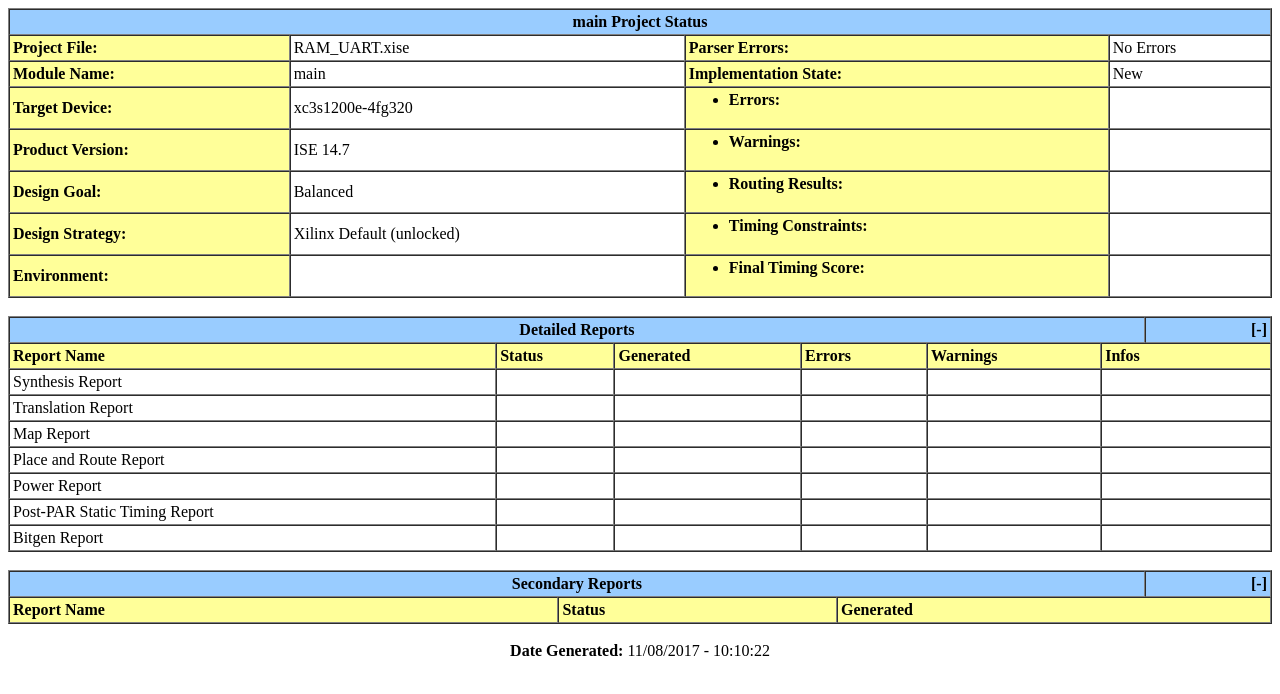
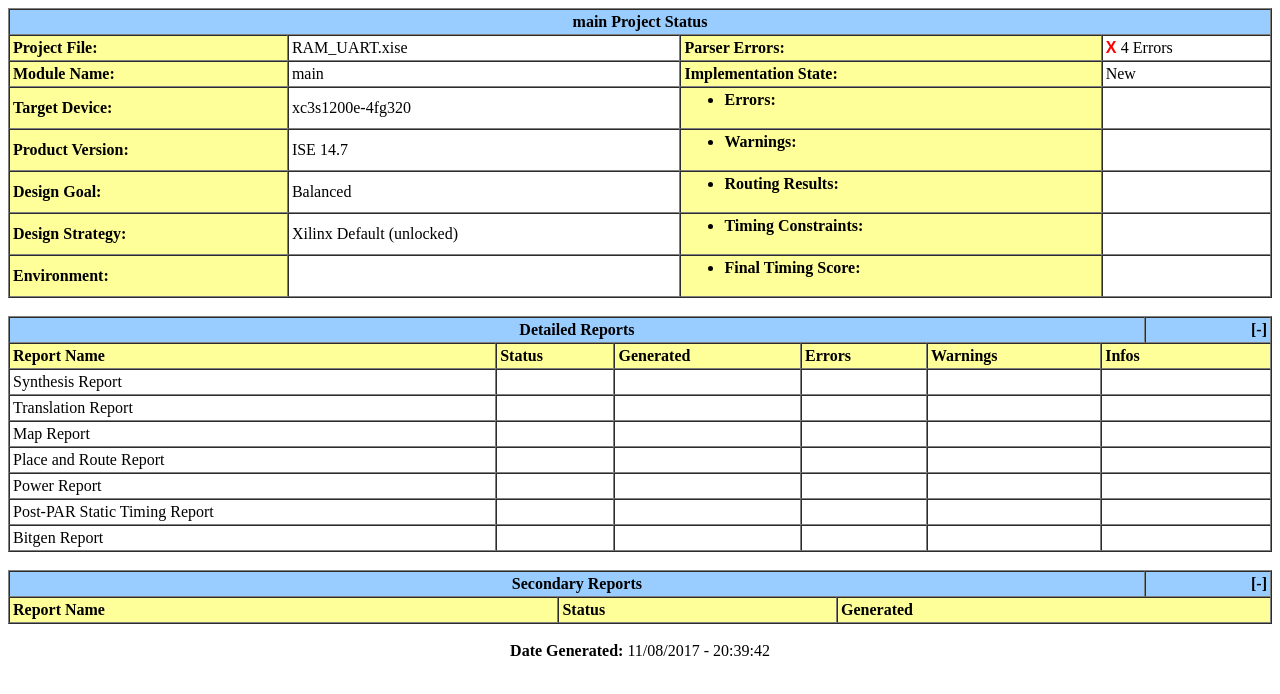
Before and after one commit to bill125/ComputerCompositionExperiment, a plain HTML site: page Exp2/RAM_UART/main_summary.html in a window 1280 px wide. Drawn offline with Linux system fonts and the light colour scheme.

Commit message:
Fix framework bugs.

```diff
--- a/Exp2/RAM_UART/main_summary.html
+++ b/Exp2/RAM_UART/main_summary.html
@@ -7,7 +7,7 @@
 <TD BGCOLOR='#FFFF99'><B>Project File:</B></TD>
 <TD>RAM_UART.xise</TD>
 <TD BGCOLOR='#FFFF99'><b>Parser Errors:</b></TD>
-<TD> No Errors </TD>
+<TD ALIGN=LEFT><font color='red'; face='Arial'><b>X </b></font><A HREF_DISABLED='Y:/Desktop/MyDocument/3.1/ComputerComposition/ComputerCompositionExperiment/Exp2/RAM_UART\_xmsgs/pn_parser.xmsgs?&DataKey=Error'>4 Errors</A></TD>
 </TR>
 <TR ALIGN=LEFT>
 <TD BGCOLOR='#FFFF99'><B>Module Name:</B></TD>
@@ -75,5 +75,5 @@
 </TABLE>
 
 
-<br><center><b>Date Generated:</b> 11/08/2017 - 10:10:22</center>
+<br><center><b>Date Generated:</b> 11/08/2017 - 20:39:42</center>
 </BODY></HTML>
```
Also changed, not shown: 3 other files.
